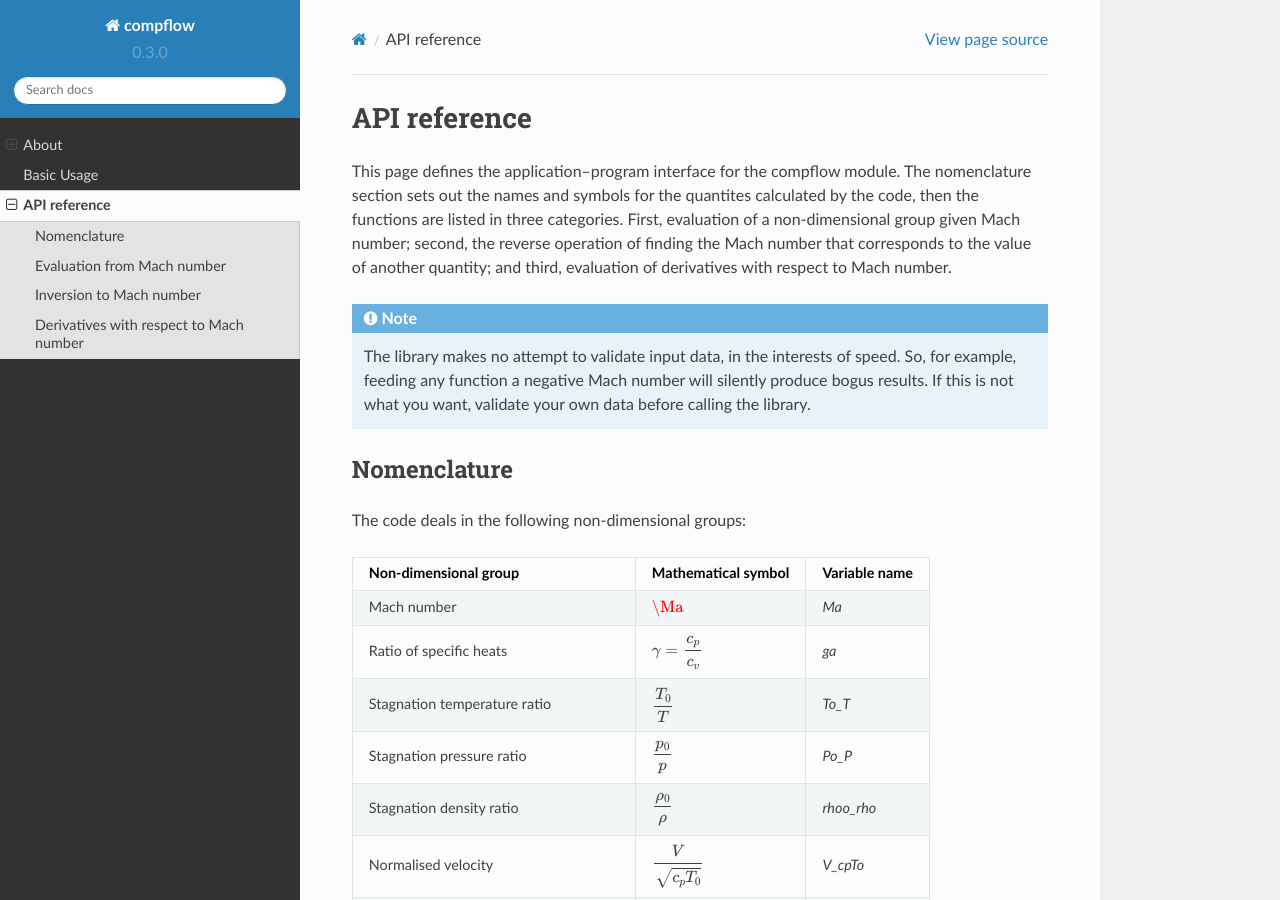
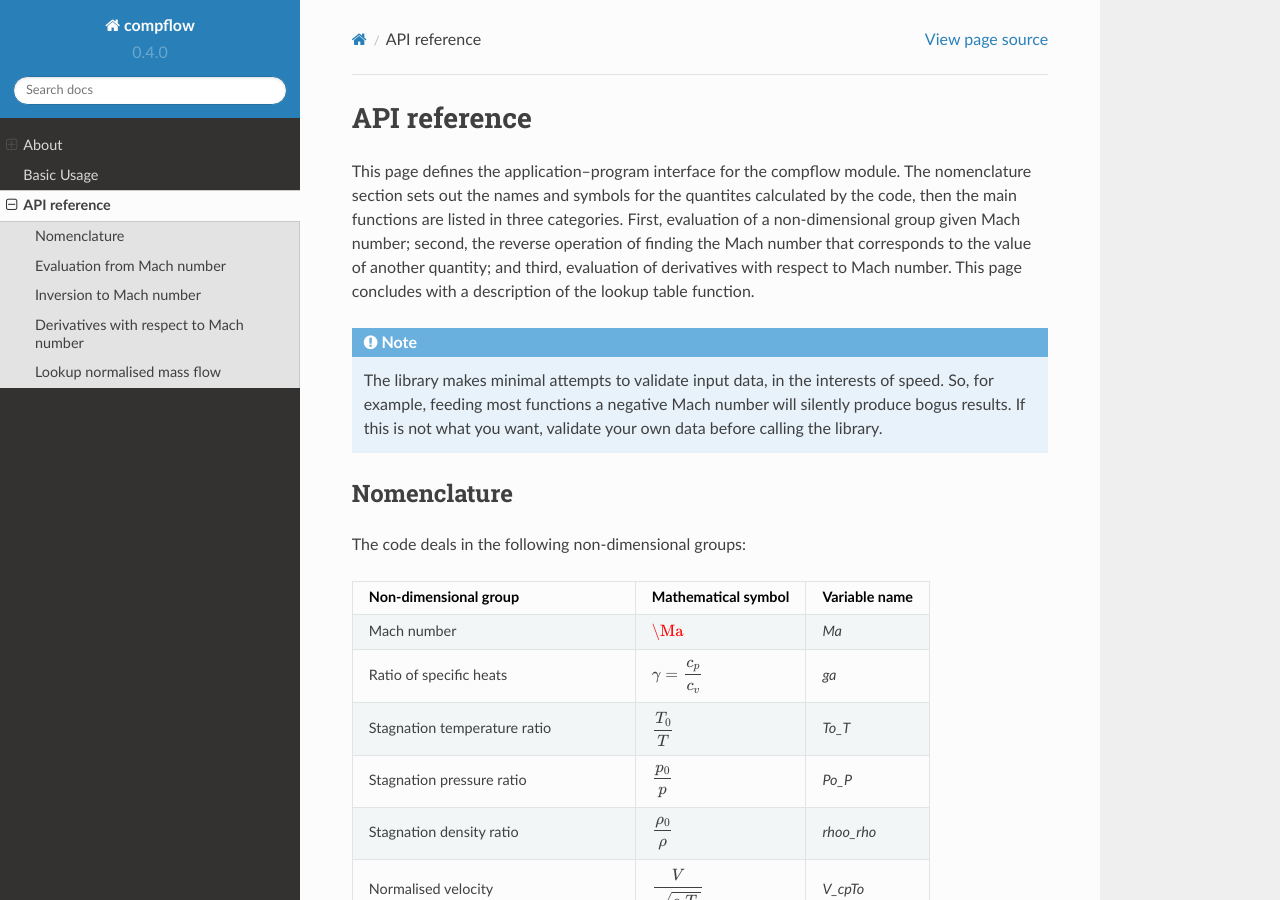
Before and after one commit to jb753/compflow, a Sphinx documentation site: the page built from docs/api.rst, in a window 1280 px wide and 900 px high. Built offline with Sphinx 7.4.7 and the Read the Docs theme 2.0.0, drawn with Linux system fonts in a browser that asks for light colours; some of the changed text lies outside the part shown.

Commit message:
Ready for next release

```diff
--- a/docs/about.rst
+++ b/docs/about.rst
@@ -4,9 +4,9 @@
 Motivation
 **********
 
-compflow was written because the existing options did not meet the author's
-needs. In particular, for internal flow problems, a very common operation is
-solving for Mach number given a normalised mass flow
+compflow was written because the existing options did not meet `the author's
+<https://jamesbrind.uk>`_ needs. In particular, for internal flow problems, a
+very common operation is solving for Mach number given a normalised mass flow
 :math:`\dot{m}\sqrt{c_pT_0}/Ap_0` (also known as flow function or capacity).
 Surprisingly, although there are many similar aerodynamics libraries available,
 none had this feature.
--- a/docs/api.rst
+++ b/docs/api.rst
@@ -5,18 +5,18 @@
 
 This page defines the application--program interface for the compflow module.
 The nomenclature section sets out the names and symbols for the quantites
-calculated by the code, then the functions are listed in three categories.
+calculated by the code, then the main functions are listed in three categories.
 First, evaluation of a non-dimensional group given Mach number; second, the
 reverse operation of finding the Mach number that corresponds to the value of
 another quantity; and third, evaluation of derivatives with respect to Mach
-number.
+number. This page concludes with a description of the lookup table function.
 
 .. note::
 
-    The library makes no attempt to validate input data, in the interests of
-    speed. So, for example, feeding any function a negative Mach number will
-    silently produce bogus results. If this is not what you want, validate your
-    own data before calling the library.
+    The library makes minimal attempts to validate input data, in the interests
+    of speed. So, for example, feeding most functions a negative Mach number
+    will silently produce bogus results. If this is not what you want, validate
+    your own data before calling the library.
 
 .. _nomen:
 
@@ -161,3 +161,8 @@
 .. autofunction:: compflow.der_A_Acrit_from_Ma
 .. autofunction:: compflow.der_Mash_from_Ma
 .. autofunction:: compflow.der_Posh_Po_from_Ma
+
+Lookup normalised mass flow
+***************************
+
+.. autofunction:: compflow.lookup_mcpTo_APo
--- a/docs/conf.py
+++ b/docs/conf.py
@@ -18,9 +18,9 @@
 # -- Project information -----------------------------------------------------
 
 project = 'compflow'
-copyright = '2021, James Brind'
+copyright = '2022, James Brind'
 author = 'James Brind'
-version = '0.3.0'
+version = '0.4.0'
 
 
 # -- General configuration ---------------------------------------------------
```
Also changed, not shown: README.md (+1 -2 lines), 4 other files.
